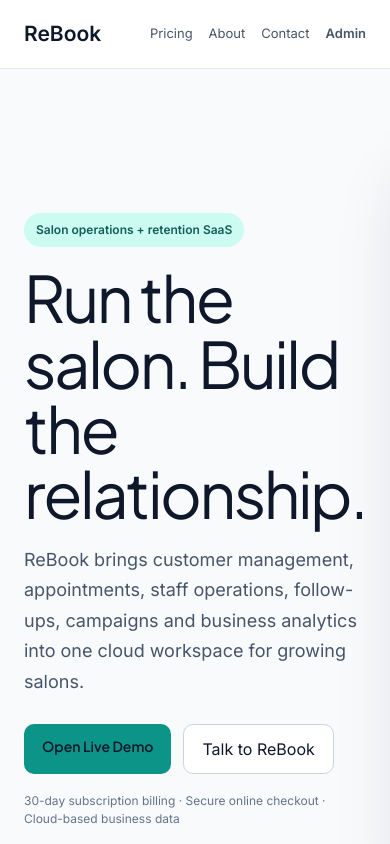
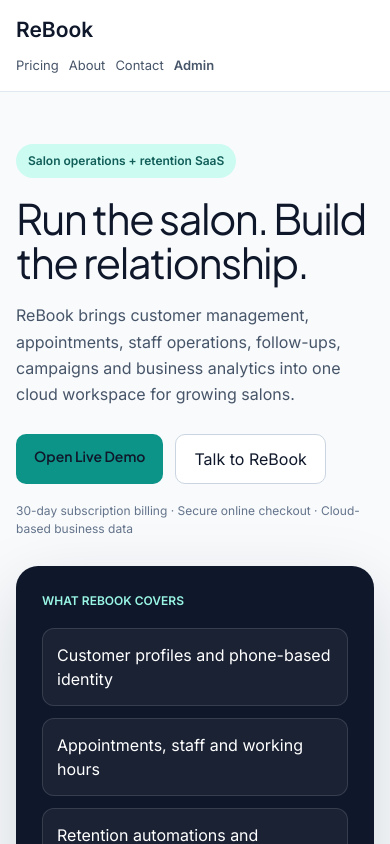
Before and after one commit to ghontur51-bot/rebook, a React (Vite) app: page / in a window 390 px wide. Built offline with nearby package versions, Linux system fonts and the light colour scheme; the HTML template or start-up script is replaced by a standard one.

Commit message:
Polish public pages for mobile screens

```diff
--- a/src/index.css
+++ b/src/index.css
@@ -543,3 +543,83 @@
     padding-bottom: 76px;
   }
 }
+
+
+@media (max-width: 768px) {
+  .public-header-inner {
+    padding: 14px 16px !important;
+    align-items: flex-start !important;
+    flex-direction: column !important;
+    gap: 10px !important;
+  }
+
+  .public-header-inner nav {
+    width: 100%;
+    gap: 10px !important;
+    overflow-x: auto;
+    flex-wrap: nowrap !important;
+    padding-bottom: 2px;
+    scrollbar-width: none;
+  }
+
+  .public-header-inner nav::-webkit-scrollbar {
+    display: none;
+  }
+
+  .public-header-inner nav a {
+    flex: 0 0 auto;
+    white-space: nowrap;
+  }
+
+  .public-main {
+    padding: 34px 16px 48px !important;
+  }
+
+  .public-main h1 {
+    font-size: 34px !important;
+    line-height: 1.12 !important;
+    letter-spacing: -1px !important;
+  }
+
+  .public-hero {
+    grid-template-columns: 1fr !important;
+    padding: 52px 16px 40px !important;
+    gap: 28px !important;
+  }
+
+  .public-hero h1 {
+    font-size: 42px !important;
+    line-height: 1.05 !important;
+    letter-spacing: -1.6px !important;
+  }
+
+  .public-hero p {
+    font-size: 16px !important;
+    line-height: 1.65 !important;
+  }
+
+  .public-feature-inner {
+    padding: 40px 16px !important;
+  }
+
+  .public-feature-inner h2,
+  .public-shell h2 {
+    font-size: 28px !important;
+    line-height: 1.15 !important;
+  }
+
+  .public-feature-grid {
+    grid-template-columns: 1fr !important;
+  }
+
+  .public-footer-grid {
+    grid-template-columns: 1fr !important;
+    padding: 24px 16px !important;
+    gap: 20px !important;
+  }
+
+  .public-footer > div:last-child {
+    padding-left: 16px !important;
+    padding-right: 16px !important;
+  }
+}
```
